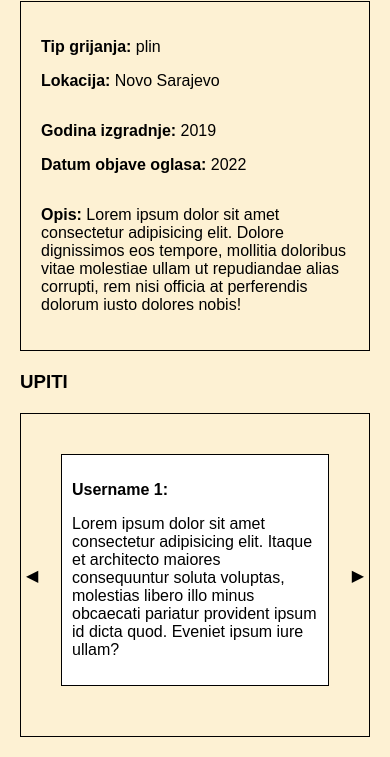
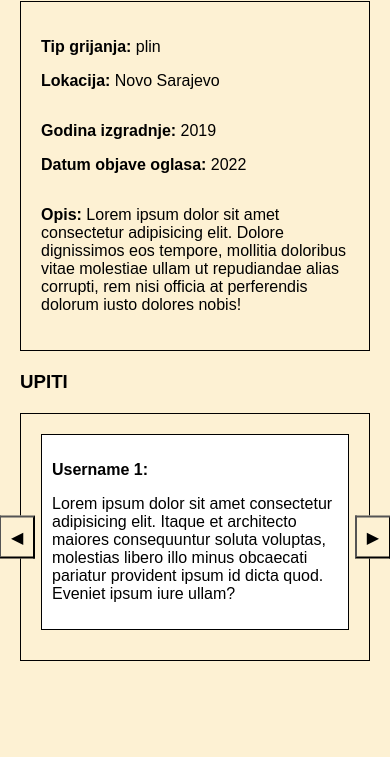
Before and after one commit to aljaljak2/Real-estate-web-app, a plain HTML site: page HTML/detalji.html in a window 390 px wide. Shown: the part 580-1337 px from the top of the page. After the commit the page ends 1261 px from the top, so only its background shows below. Drawn offline with Linux system fonts and the light colour scheme.

Commit message:
Prvi zadatak uradjen koristenjem innerHTML

```diff
--- a/HTML/detalji.html
+++ b/HTML/detalji.html
@@ -37,6 +37,7 @@
 
 
     <h3>UPITI</h3>
+    <div id="carousel">
     <div id="upiti">
         <div class="upit">
             <p><strong>Username 1:</strong></p>
@@ -50,21 +51,11 @@
                 voluptatibus neque explicabo qui, quam, illo suscipit sint quo officia dolores consequatur voluptatem.
                 Laborum dolor at placeat!</p>
         </div>
-        <div class="upit">
-            <p><strong>Username 3:</strong></p>
-            <p>Lorem, ipsum dolor sit amet consectetur adipisicing elit. Quae dolore perferendis dolor, aperiam
-                voluptatibus neque explicabo qui, quam, illo suscipit sint quo officia dolores consequatur voluptatem.
-                Laborum dolor at placeat!</p>
-        </div>
-        <div class="upit">
-            <p><strong>Username 4:</strong></p>
-            <p>Lorem, ipsum dolor sit amet consectetur adipisicing elit. Quae dolore perferendis dolor, aperiam
-                voluptatibus neque explicabo qui, quam, illo suscipit sint quo officia dolores consequatur voluptatem.
-                Laborum dolor at placeat!</p>
-        </div>
+    </div>
     <button id="carouselLeft" class="carousel-btn">◀</button>
     <button id="carouselRight" class="carousel-btn">▶</button>
     </div>
+
     <script src="../Scripts/carousel.js"></script>
 <script src="../Scripts/detalji.js"></script>
 </body>
--- a/Scripts/carousel.js
+++ b/Scripts/carousel.js
@@ -10,12 +10,9 @@ function postaviCarousel(glavniElement, sviElementi, indeks = 0) {
         return null;
     }
 
+    function azurirajPrikaz() {
 
-    function azurirajPrikaz() {
-        sviElementi.forEach((element, index) => {
-            element.style.display = 'none';
-        });
-        sviElementi[indeks].style.display = 'block';
+        glavniElement.innerHTML = sviElementi[indeks].outerHTML;
     }
 
 
--- a/Scripts/detalji.js
+++ b/Scripts/detalji.js
@@ -4,24 +4,23 @@ document.addEventListener('DOMContentLoaded', () => {
     const rightButton = document.getElementById('carouselRight');
 
 
-    const sviElementi = Array.from(upitiContainer.querySelectorAll('.upit'));
+
+    const originalHTML = upitiContainer.innerHTML;
+
+
+     let sviElementi = Array.from(upitiContainer.querySelectorAll('.upit'));
 
     let carousel = null;
-
 
     const updateButtonsAndEvents = () => {
         const screenWidth = window.innerWidth;
 
         if (screenWidth <= 599) {
+            if (!carousel) {
 
-            if (!carousel) {
                 carousel = postaviCarousel(upitiContainer, sviElementi);
             }
 
-
-            sviElementi.forEach((element, index) => {
-                element.style.display = (index === 0) ? 'block' : 'none';
-            });
 
             leftButton.style.display = 'block';
             rightButton.style.display = 'block';
@@ -29,18 +28,22 @@ document.addEventListener('DOMContentLoaded', () => {
 
             leftButton.addEventListener('click', carousel.fnLijevo);
             rightButton.addEventListener('click', carousel.fnDesno);
+
         } else {
+            if (carousel) {
 
-            if (carousel) {
                 leftButton.style.display = 'none';
                 rightButton.style.display = 'none';
 
-
-                leftButton.removeEventListener('click', carousel.fnLijevo);
+               leftButton.removeEventListener('click', carousel.fnLijevo);
                 rightButton.removeEventListener('click', carousel.fnDesno);
 
                 carousel = null;
             }
+
+
+            upitiContainer.innerHTML = originalHTML;
+            sviElementi = Array.from(upitiContainer.querySelectorAll('.upit'));
 
 
             sviElementi.forEach(element => {
@@ -52,6 +55,5 @@ document.addEventListener('DOMContentLoaded', () => {
 
     window.addEventListener('resize', updateButtonsAndEvents);
 
-
     updateButtonsAndEvents();
 });
--- a/Style/detalji.css
+++ b/Style/detalji.css
@@ -101,22 +101,13 @@ iframe {
   }
 }
 
-@media (max-width: 599px) {
-  #upiti {
-    padding: 40px;
-    padding-right: 62px;
-  }
-
-  .upit {
-    display: none;
-  }
-
-  .upit:first-child {
-    display: block;
-    width: 100%;
-  }
+.carousel-btn {
+  display: none;
 }
 
+#carousel {
+  position: relative;
+}
 
 .carousel-btn {
   position: absolute;
@@ -128,21 +119,13 @@ iframe {
   z-index: 1;
   padding: 10px;
   font-size: 16px;
-  border: none;
   display: none;
 }
 
 #carouselLeft {
-  left: -5px;
-
+  left: -1px;
 }
 
 #carouselRight {
-  right: -5px;
+  right: -1px;
 }
-
-@media (max-width: 599px) {
-  .carousel-btn {
-    display: block;
-  }
-}
```
